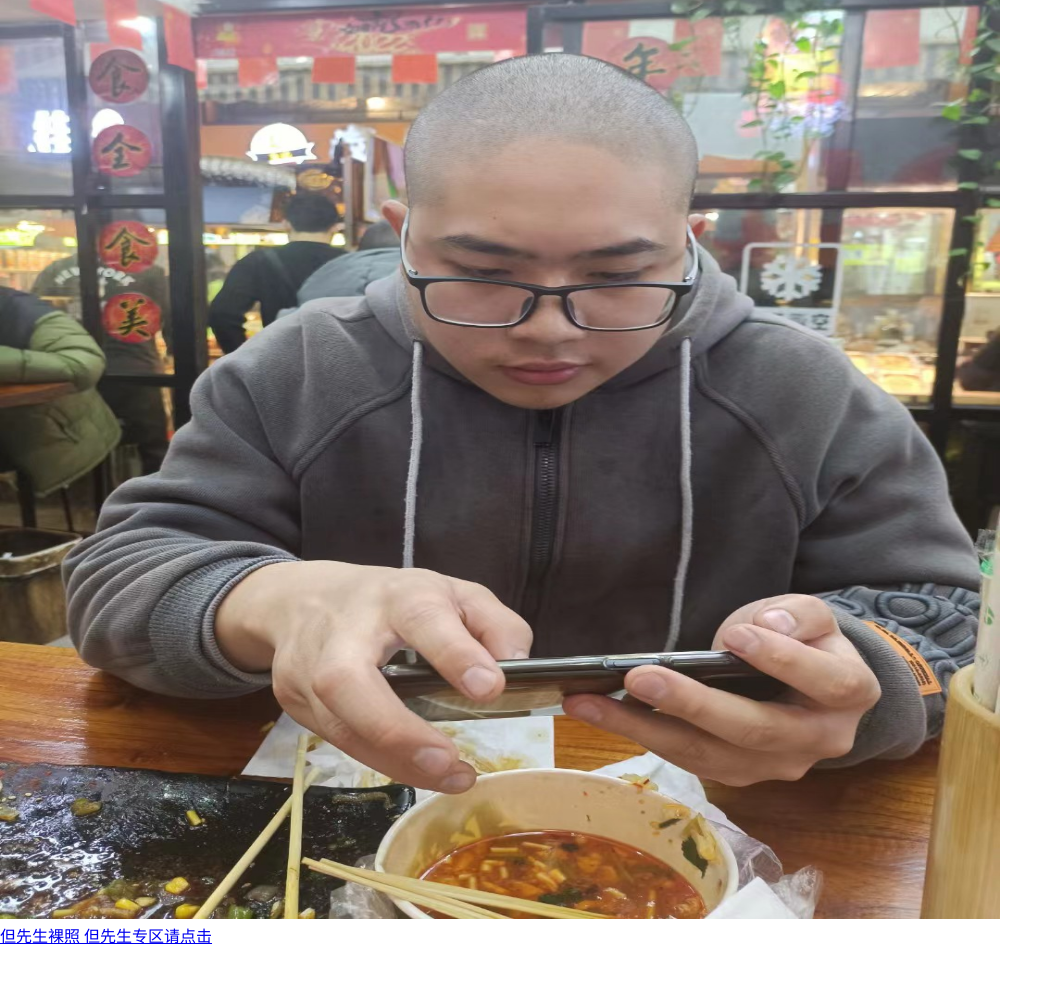
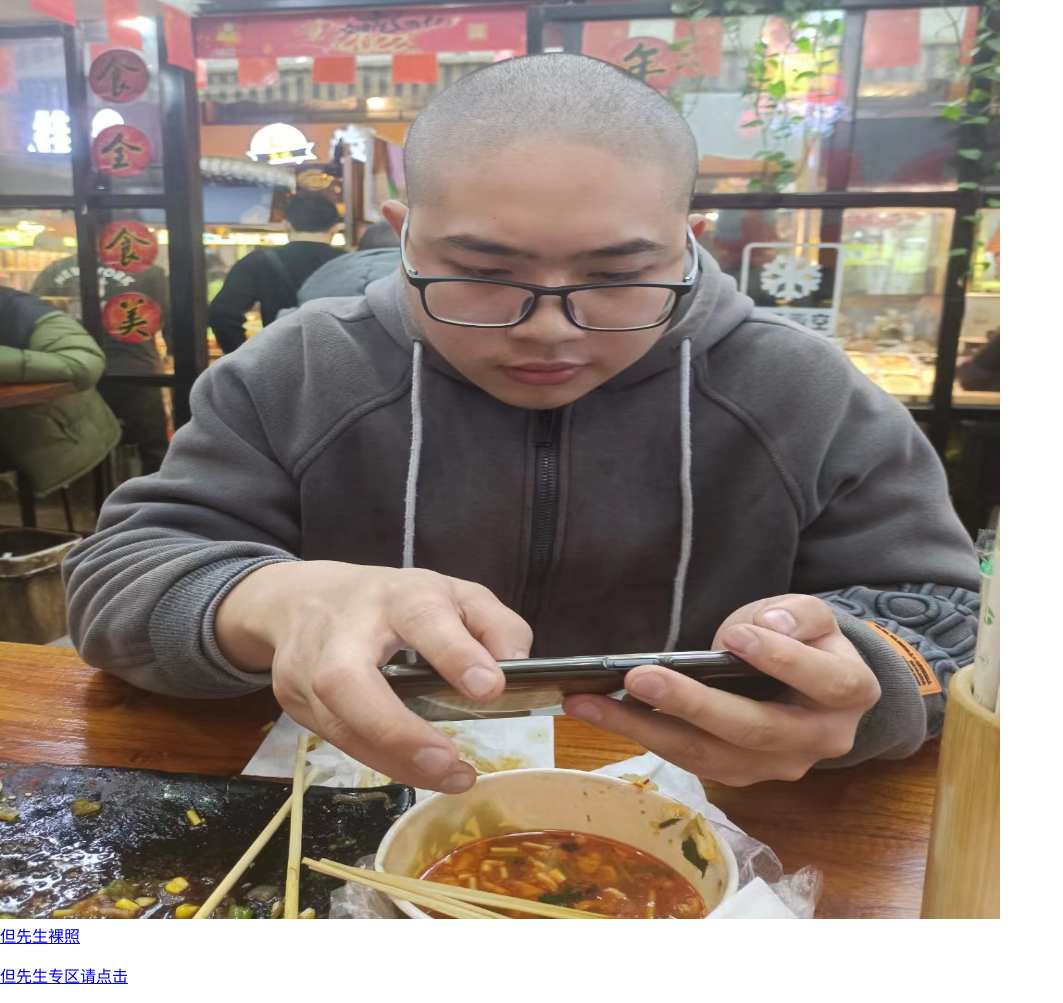
Before and after one commit to myly1314/danxainsheng, a plain HTML site: page index.html in a window 1280 px wide. Shown: the part 170-1173 px from the top of the page, without its empty margins (0-1063 px from the left). Before the commit the page ends 1117 px from the top, so only its background shows below. Drawn offline with Linux system fonts and the light colour scheme.

Commit message:
Update index.html

```diff
--- a/index.html
+++ b/index.html
@@ -20,7 +20,7 @@
       rel="noopener noreferrer"
       >
     但先生裸照
-    </a>
+    </a><p>
     <a
       href="https://myly1314.github.io/danxainsheng/link2.html"
       target="_blank"
```
